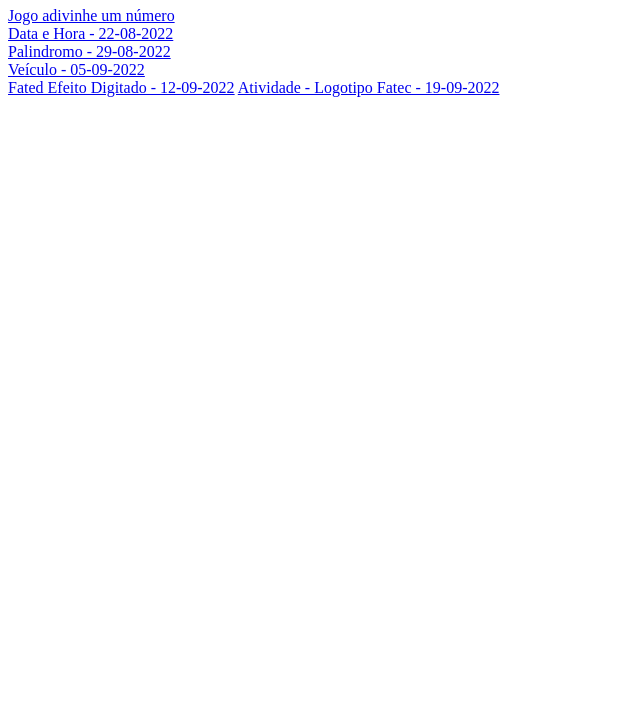
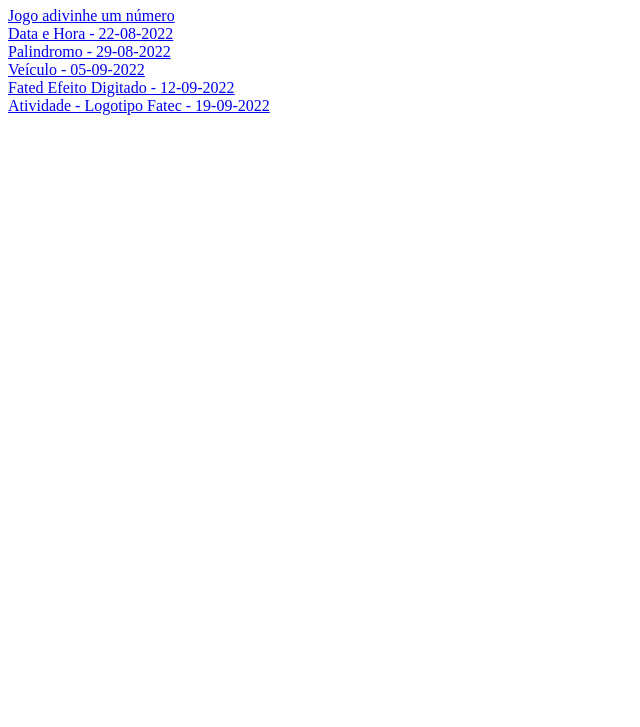
Before and after one commit to GabrielGGBarros/Javascript, a plain HTML site: page index.html in a window 1280 px wide. Shown: the part 73-800 px from the top of the page, without its empty margins (0-640 px from the left). Drawn offline with Linux system fonts and the light colour scheme.

Commit message:
Update index.html

```diff
--- a/index.html
+++ b/index.html
@@ -11,7 +11,7 @@
     <a href=https://github.com/GabrielGGBarros/Javascript/blob/main/Data%20e%20Hora%20-%2022-08-2022/Date.html>Data e Hora - 22-08-2022</a><br>
     <a href=https://github.com/GabrielGGBarros/Javascript/blob/main/Palindromo%20-%2029-08-2022/index.html>Palindromo - 29-08-2022</a><br>
     <a href=https://github.com/GabrielGGBarros/Javascript/blob/main/Veiculo%20-%2005-09-2022/veiculo.html>Veículo - 05-09-2022</a><br>
-    <a href=https://github.com/GabrielGGBarros/Javascript/blob/main/Fatec%20Efeito%20digitado%20-%2012-09-2022/index.html>Fated Efeito Digitado - 12-09-2022</a>
+    <a href=https://github.com/GabrielGGBarros/Javascript/blob/main/Fatec%20Efeito%20digitado%20-%2012-09-2022/index.html>Fated Efeito Digitado - 12-09-2022</a><br>
     <a href=https://github.com/GabrielGGBarros/Javascript/blob/main/Atividade%20-%20Logo%20Fatec%20-%2019-09-2022/public/index.html>Atividade - Logotipo Fatec - 19-09-2022</a>
   </body>
 </html>
```
